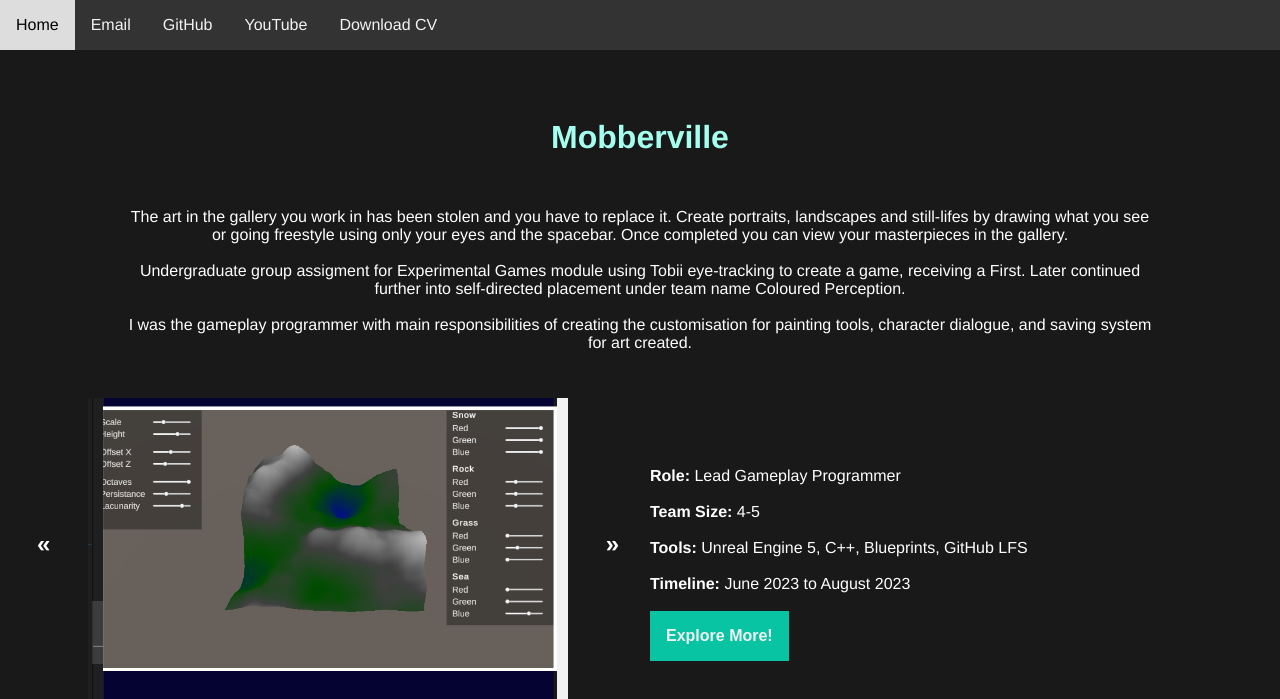
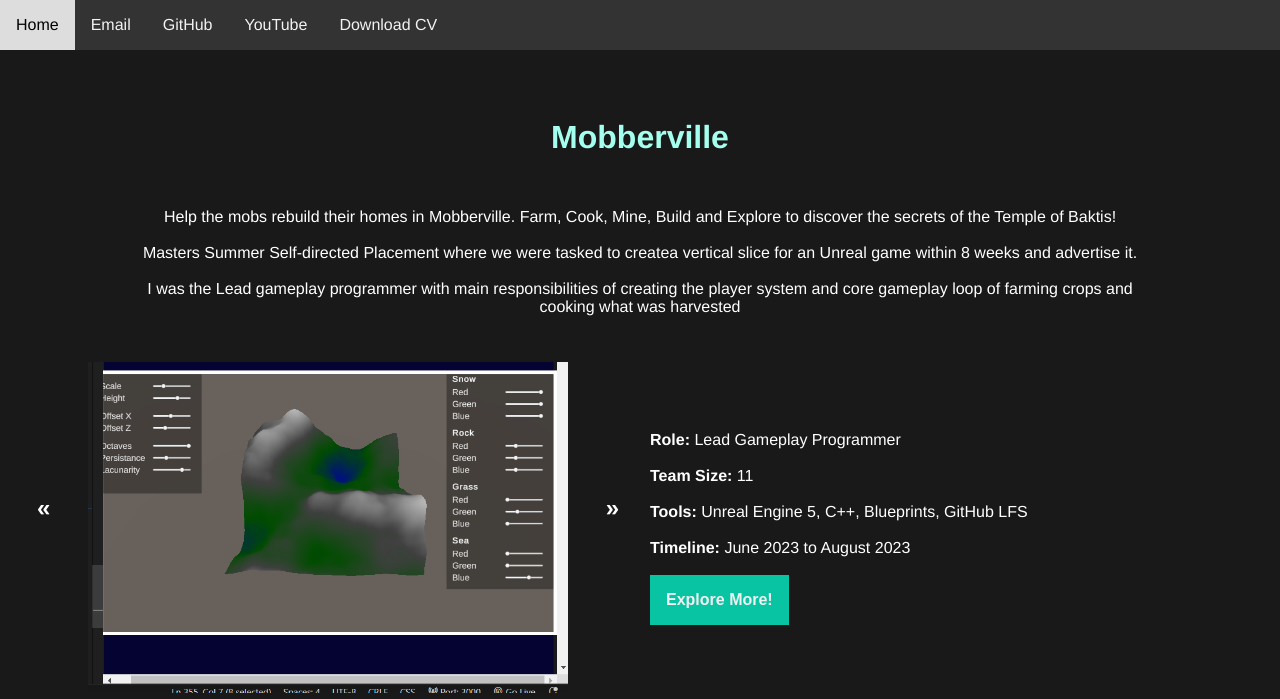
Before and after one commit to KaneAdams-Dev/KaneAdams-Dev.github.io, a Jekyll site: the page built from Projects/Mobberville.html, in a window 1280 px wide and 900 px high, cut to the strip 0-699 px from the top of the window. Built offline with Jekyll 4.4.1, drawn with Linux system fonts in a browser that asks for light colours; Markdown is read by kramdown in place of the engine named in the settings.

Commit message:
Sept and Ville
Added new pages

```diff
--- a/Projects/Mobberville.html
+++ b/Projects/Mobberville.html
@@ -23,19 +23,15 @@ title: Mobberville | Lead Gameplay Programmer
         <div id="synopse">
             <h1>Mobberville</h1>
             <p>
-                The art in the gallery you work in has been stolen and you have to replace it. Create portraits,
-                landscapes and still-lifes by drawing what you see or going freestyle using only your eyes and the
-                spacebar. Once completed you can view your masterpieces in the gallery.
+                Help the mobs rebuild their homes in Mobberville. Farm, Cook, Mine, Build and Explore to discover the secrets of the Temple of Baktis!
 
                 <br><br>
 
-                Undergraduate group assigment for Experimental Games module using Tobii eye-tracking to create a game,
-                receiving a First. Later continued further into self-directed placement under team name Coloured
-                Perception.
+                Masters Summer Self-directed Placement where we were tasked to createa vertical slice for an Unreal game within 8 weeks and advertise it.
 
                 <br><br>
 
-                I was the gameplay programmer with main responsibilities of creating the customisation for painting tools, character dialogue, and saving system for art created.
+                I was the Lead gameplay programmer with main responsibilities of creating the player system and core gameplay loop of farming crops and cooking what was harvested
             </p>
         </div>
 
@@ -91,7 +87,7 @@ title: Mobberville | Lead Gameplay Programmer
                         <br><br>  -->
                     <b>Role: </b> Lead Gameplay Programmer
                     <br><br>
-                    <b>Team Size: </b> 4-5
+                    <b>Team Size: </b> 11
                     <br><br>
                     <b>Tools: </b> Unreal Engine 5, C++, Blueprints, GitHub LFS
                     <br><br>
```
Also changed, not shown: Projects/SeptagramGamesSite.html (added), 1 other file.
